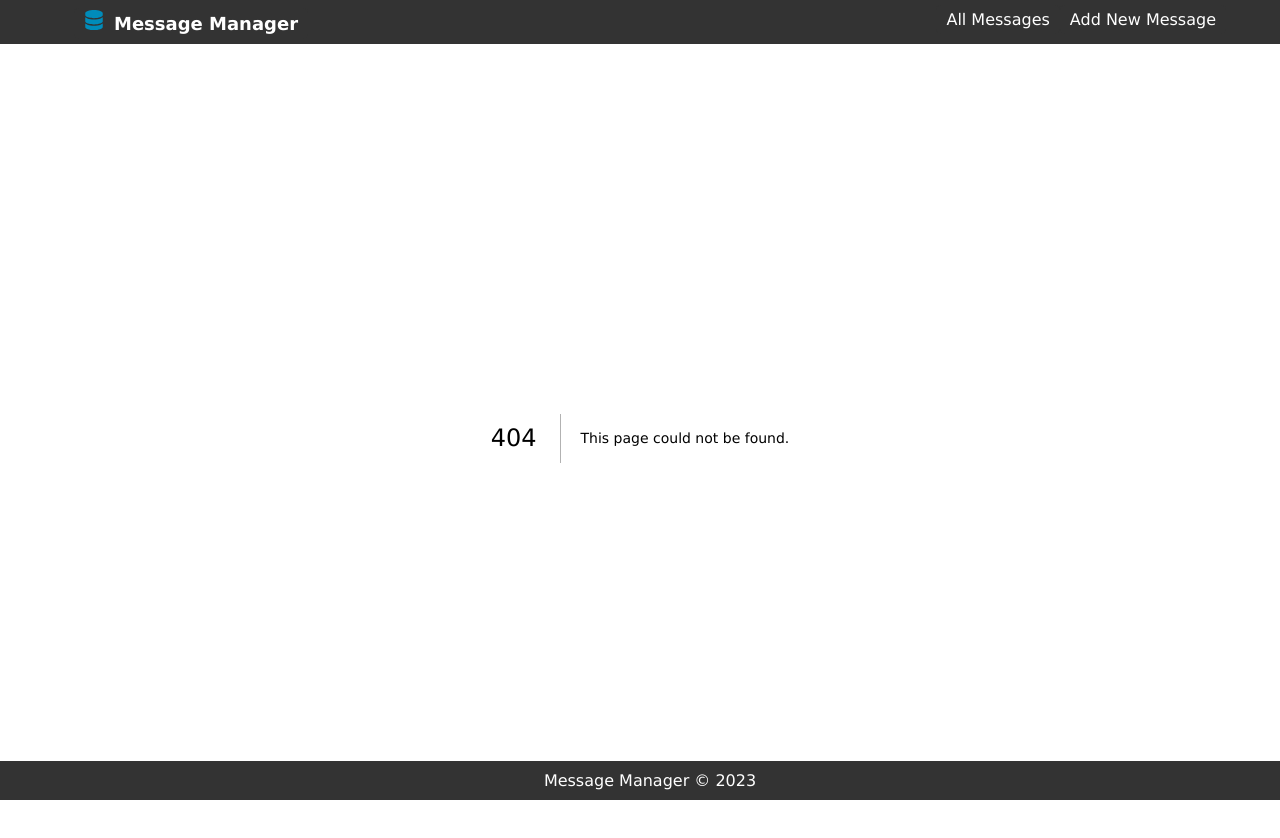
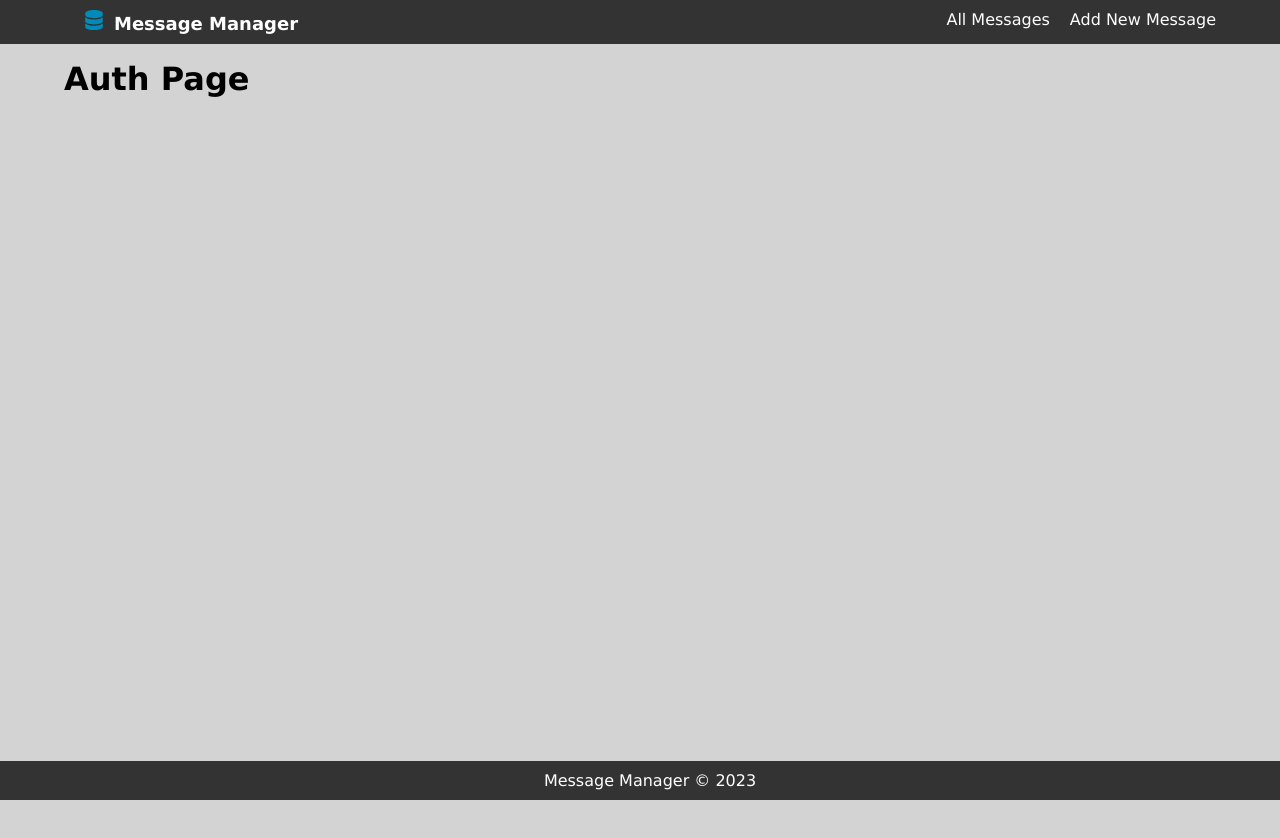
Before and after one commit to lucasmm96/message-manager2, a Next.js app: page /auth in a window 1280 px wide. Before the commit this address had no page. Shown: the top 838 px of the page. After the commit the page ends 800 px from the top, so only its background shows below. Built offline with nearby package versions, Linux system fonts and the light colour scheme.

Commit message:
new auth page

```diff
--- /dev/null
+++ b/pages/auth/index.js
@@ -0,0 +1,5 @@
+function Auth() {
+	return <h1>Auth Page</h1>;
+}
+
+export default Auth;
```
